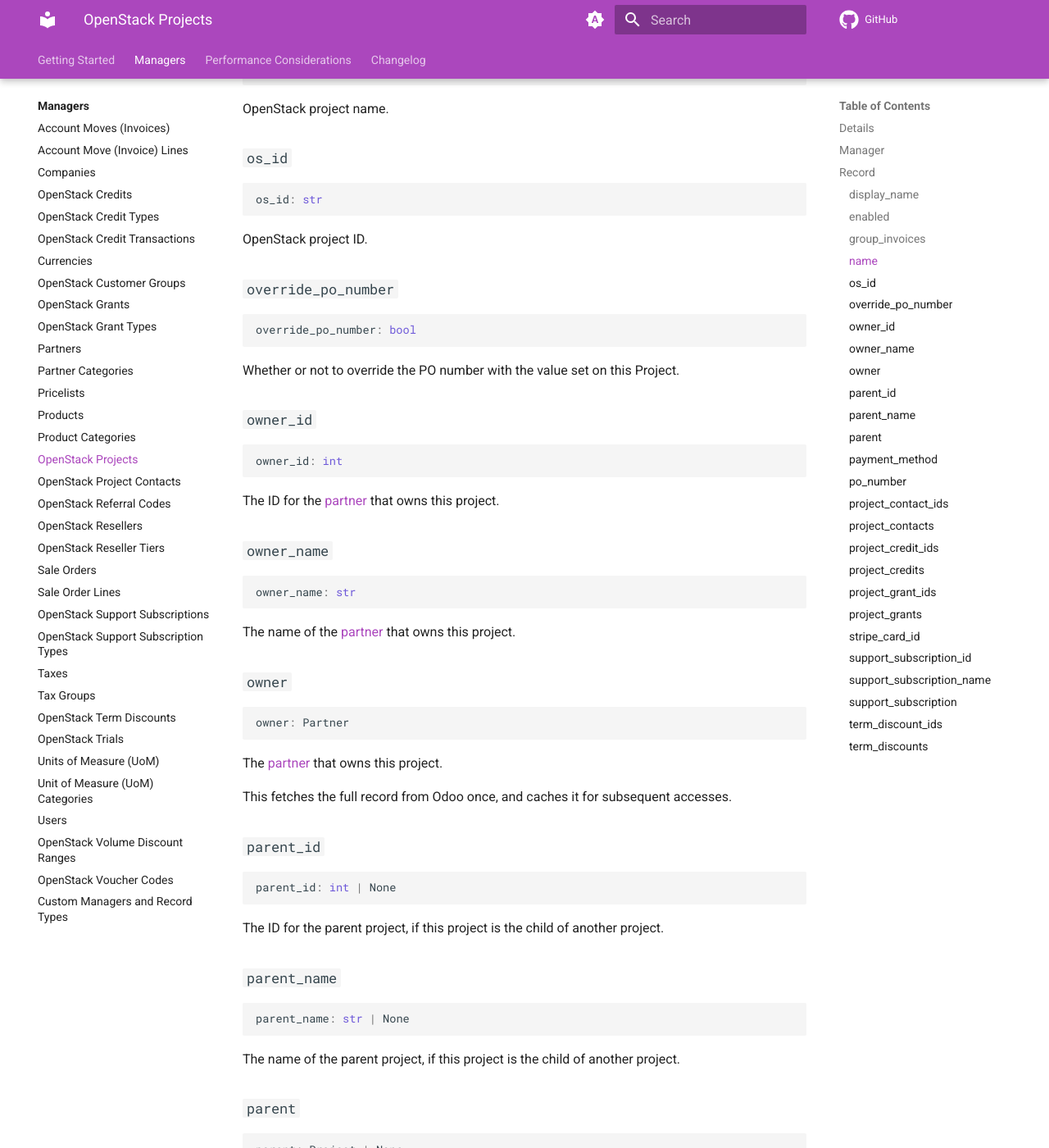
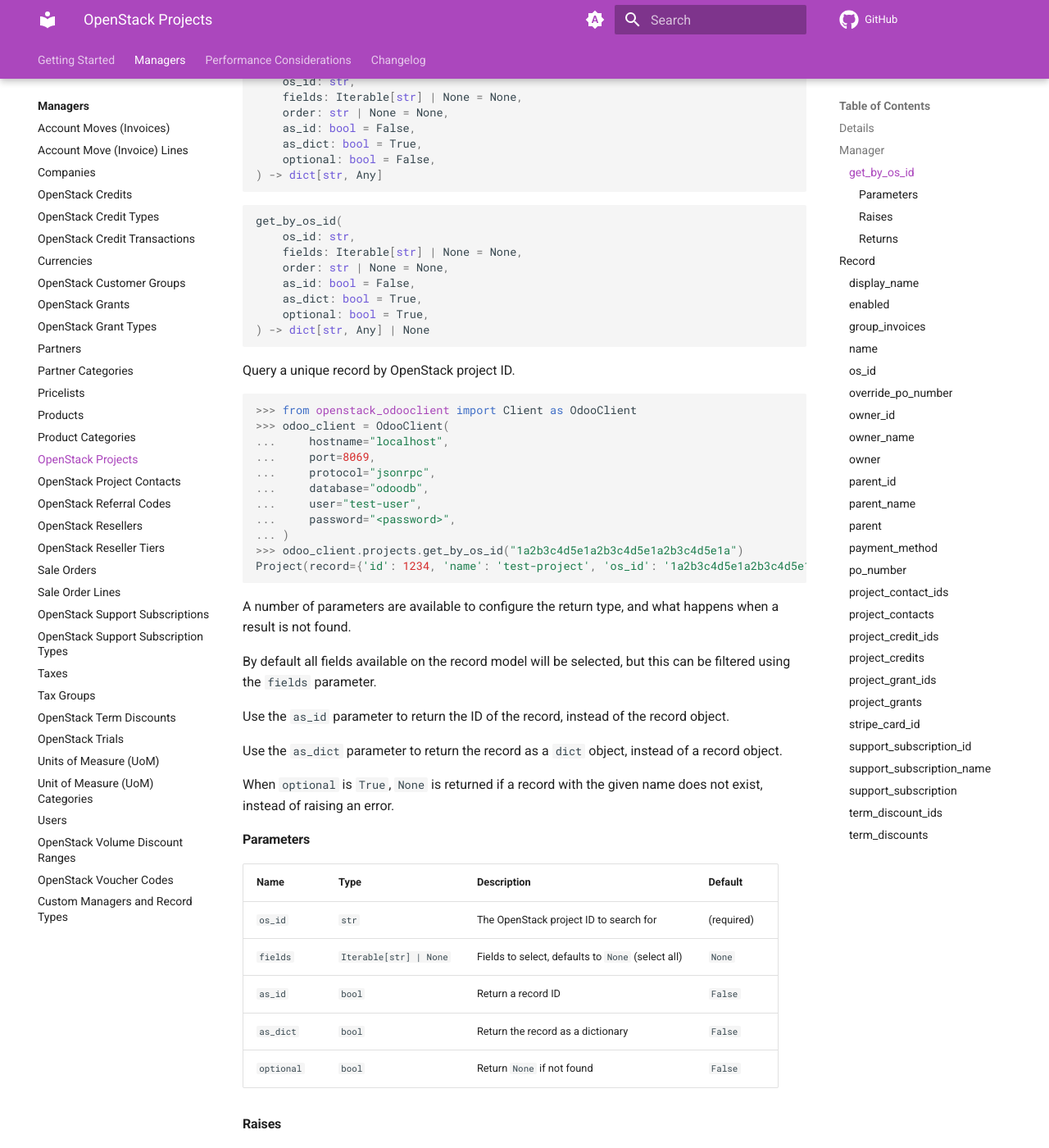
Before and after one commit to catalyst-cloud/python-openstack-odooclient, an MkDocs documentation site: the page built from docs/managers/project.md, in a window 1280 px wide and 1400 px high, scrolled down 1849 px. Shown: the whole window at 82% size. Built offline with MkDocs 1.6.1 and Material for MkDocs 9.7.7, drawn with Linux system fonts in a browser that asks for light colours; comment, search, counter and statistics services are not loaded; some of the changed text lies outside the part shown.

Commit message:
Address review comments

````diff
--- a/docs/managers/project.md
+++ b/docs/managers/project.md
@@ -32,6 +32,134 @@
 ```
 
 For more information on how to use managers, refer to [Managers](index.md).
+
+The following manager methods are also available, in addition to the standard methods.
+
+### `get_by_os_id`
+
+```python
+get_by_os_id(
+    os_id: str,
+    fields: Iterable[str] | None = None,
+    order: str | None = None,
+    as_id: bool = False,
+    as_dict: bool = False,
+    optional: bool = False,
+) -> Project
+```
+
+```python
+get_by_os_id(
+    os_id: str,
+    fields: Iterable[str] | None = None,
+    order: str | None = None,
+    as_id: bool = False,
+    as_dict: bool = False,
+    optional: bool = True,
+) -> Project | None
+```
+
+```python
+get_by_os_id(
+    os_id: str,
+    fields: Iterable[str] | None = None,
+    order: str | None = None,
+    as_id: bool = True,
+    as_dict: bool = False,
+    optional: bool = False,
+) -> int
+```
+
+```python
+get_by_os_id(
+    os_id: str,
+    fields: Iterable[str] | None = None,
+    order: str | None = None,
+    as_id: bool = True,
+    as_dict: bool = False,
+    optional: bool = True,
+) -> int | None
+```
+
+```python
+get_by_os_id(
+    os_id: str,
+    fields: Iterable[str] | None = None,
+    order: str | None = None,
+    as_id: bool = False,
+    as_dict: bool = True,
+    optional: bool = False,
+) -> dict[str, Any]
+```
+
+```python
+get_by_os_id(
+    os_id: str,
+    fields: Iterable[str] | None = None,
+    order: str | None = None,
+    as_id: bool = False,
+    as_dict: bool = True,
+    optional: bool = True,
+) -> dict[str, Any] | None
+```
+
+Query a unique record by OpenStack project ID.
+
+```python
+>>> from openstack_odooclient import Client as OdooClient
+>>> odoo_client = OdooClient(
+...     hostname="localhost",
+...     port=8069,
+...     protocol="jsonrpc",
+...     database="odoodb",
+...     user="test-user",
+...     password="<password>",
+... )
+>>> odoo_client.projects.get_by_os_id("1a2b3c4d5e1a2b3c4d5e1a2b3c4d5e1a")
+Project(record={'id': 1234, 'name': 'test-project', 'os_id': '1a2b3c4d5e1a2b3c4d5e1a2b3c4d5e1a', ...}, fields=None)
+```
+
+A number of parameters are available to configure the return type,
+and what happens when a result is not found.
+
+By default all fields available on the record model
+will be selected, but this can be filtered using the
+``fields`` parameter.
+
+Use the ``as_id`` parameter to return the ID of the record,
+instead of the record object.
+
+Use the ``as_dict`` parameter to return the record as
+a ``dict`` object, instead of a record object.
+
+When ``optional`` is ``True``, ``None`` is returned if a record
+with the given name does not exist, instead of raising an error.
+
+#### Parameters
+
+| Name       | Type                   | Description                                       | Default    |
+|------------|------------------------|---------------------------------------------------|------------|
+| `os_id`    | `str`                  | The OpenStack project ID to search for            | (required) |
+| `fields`   | `Iterable[str] | None` | Fields to select, defaults to `None` (select all) | `None`     |
+| `as_id`    | `bool`                 | Return a record ID                                | `False`    |
+| `as_dict`  | `bool`                 | Return the record as a dictionary                 | `False`    |
+| `optional` | `bool`                 | Return `None` if not found                        | `False`    |
+
+#### Raises
+
+| Type                        | Description                                                       |
+|-----------------------------|-------------------------------------------------------------------|
+| `MultipleRecordsFoundError` | Multiple records with the same name were found                    |
+| `RecordNotFoundError`       | Record with the given name not found (when `optional` is `False`) |
+
+#### Returns
+
+| Type             | Description                                                                |
+|------------------|----------------------------------------------------------------------------|
+| `Project`        | Project object (default)                                                   |
+| `int`            | Project ID (when `as_id` is `True`)                                        |
+| `dict[str, Any]` | Project dictionary (when `as_dict` is `True`)                              |
+| `None`           | If a project with the given name was not found (when `optional` is `True`) |
 
 ## Record
 
````
Also changed, not shown: docs/managers/credit-type.md (+12 -10 lines), docs/managers/currency.md (+1 -1 lines), docs/managers/index.md (+11 -8 lines), docs/managers/product.md (+7 -6 lines), 8 other files.
